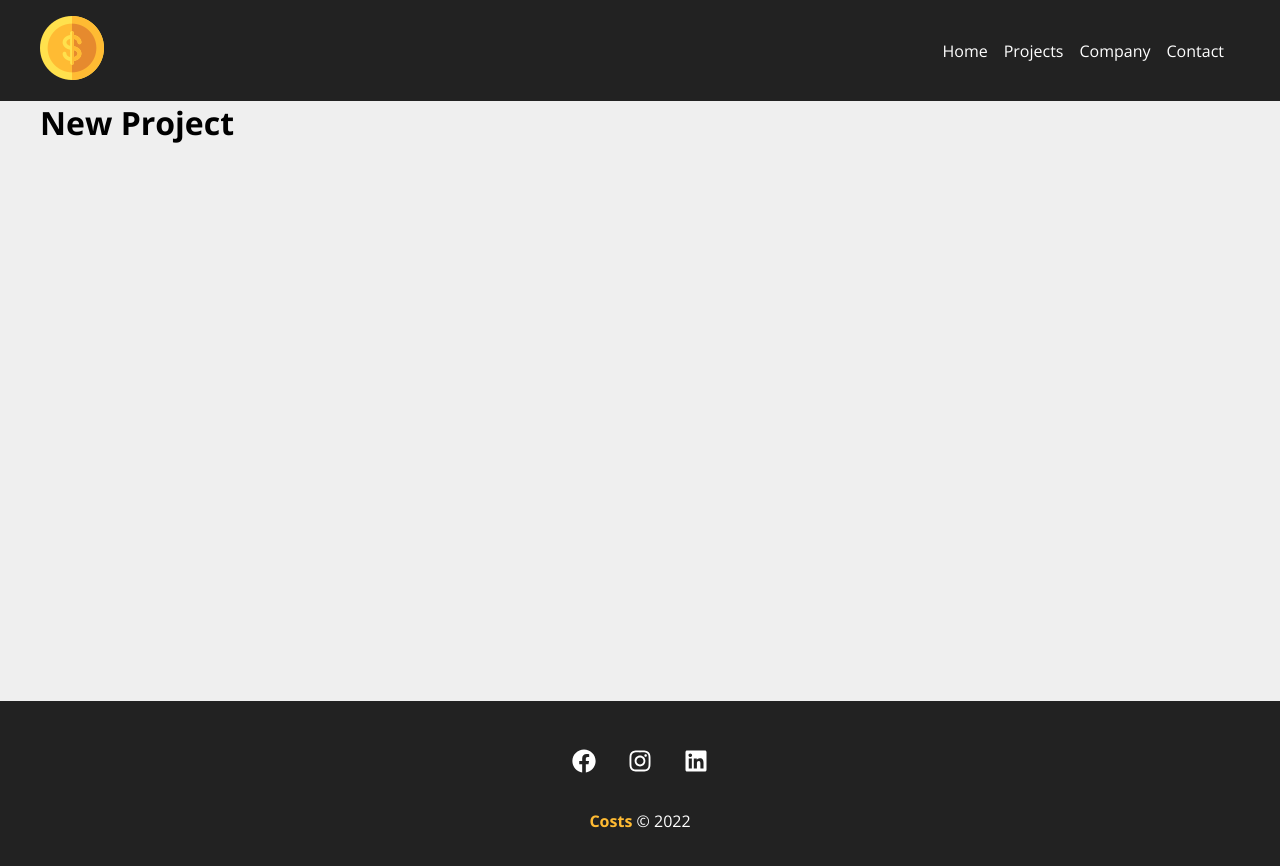
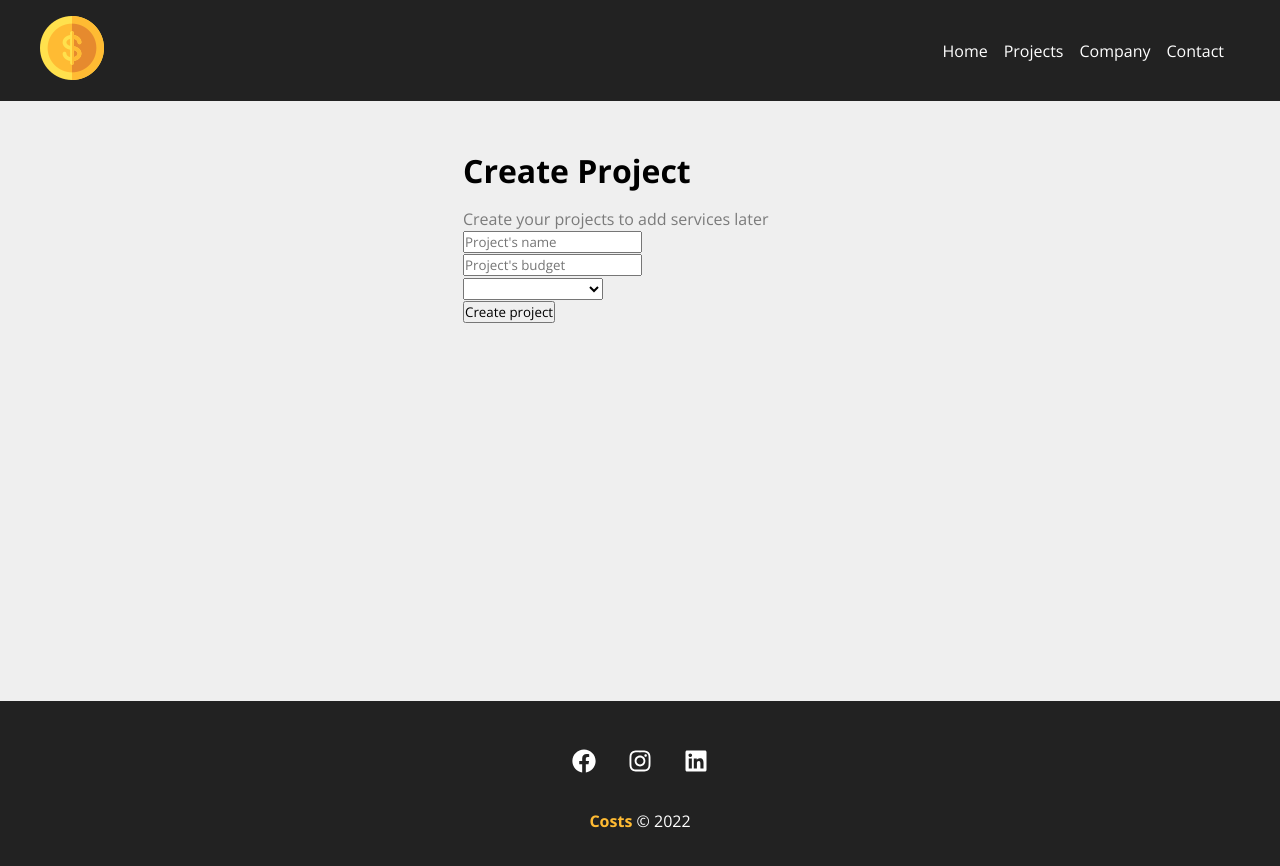
Before and after one commit to xandaosilva/react-costs, a React (Create React App) app: page /newproject in a window 1280 px wide. Shown: the top 866 px of the page. Built offline with nearby package versions, Linux system fonts and the light colour scheme.

Commit message:
New Project and ProjectForm initial structure

```diff
--- a/src/components/pages/NewProject.js
+++ b/src/components/pages/NewProject.js
@@ -1,5 +1,12 @@
+import ProjectForm from "../project/ProjectForm";
+import styles from "./css/NewProject.module.css";
+
 export default function NewProject(){
     return(
-        <h1>New Project</h1>
+        <div className={styles.newproject_container}>
+            <h1>Create Project</h1>
+            <p>Create your projects to add services later</p>
+            <ProjectForm />
+        </div>
     );
 }
--- /dev/null
+++ b/src/components/pages/css/NewProject.module.css
@@ -0,0 +1,13 @@
+.newproject_container{
+    width: 450px;
+    margin: 0 auto;
+    padding: 3em;
+}
+
+.newproject_container h1{
+    margin-bottom: 0.5em;
+}
+
+.newproject_container p{
+    color: #7B7B7B;
+}
--- /dev/null
+++ b/src/components/project/ProjectForm.js
@@ -0,0 +1,20 @@
+export default function ProjectForm(){
+    return(
+        <form>
+            <div>
+                <input type="text" placeholder="Project's name"/>
+            </div>
+            <div>
+                <input type="number" placeholder="Project's budget"/>
+            </div>
+            <div>
+                <select name="category_id">
+                    <option disabled>Select the category</option>
+                </select>
+            </div>
+            <div>
+                <input type="submit" value="Create project"/>
+            </div>
+        </form>
+    );
+}
```
